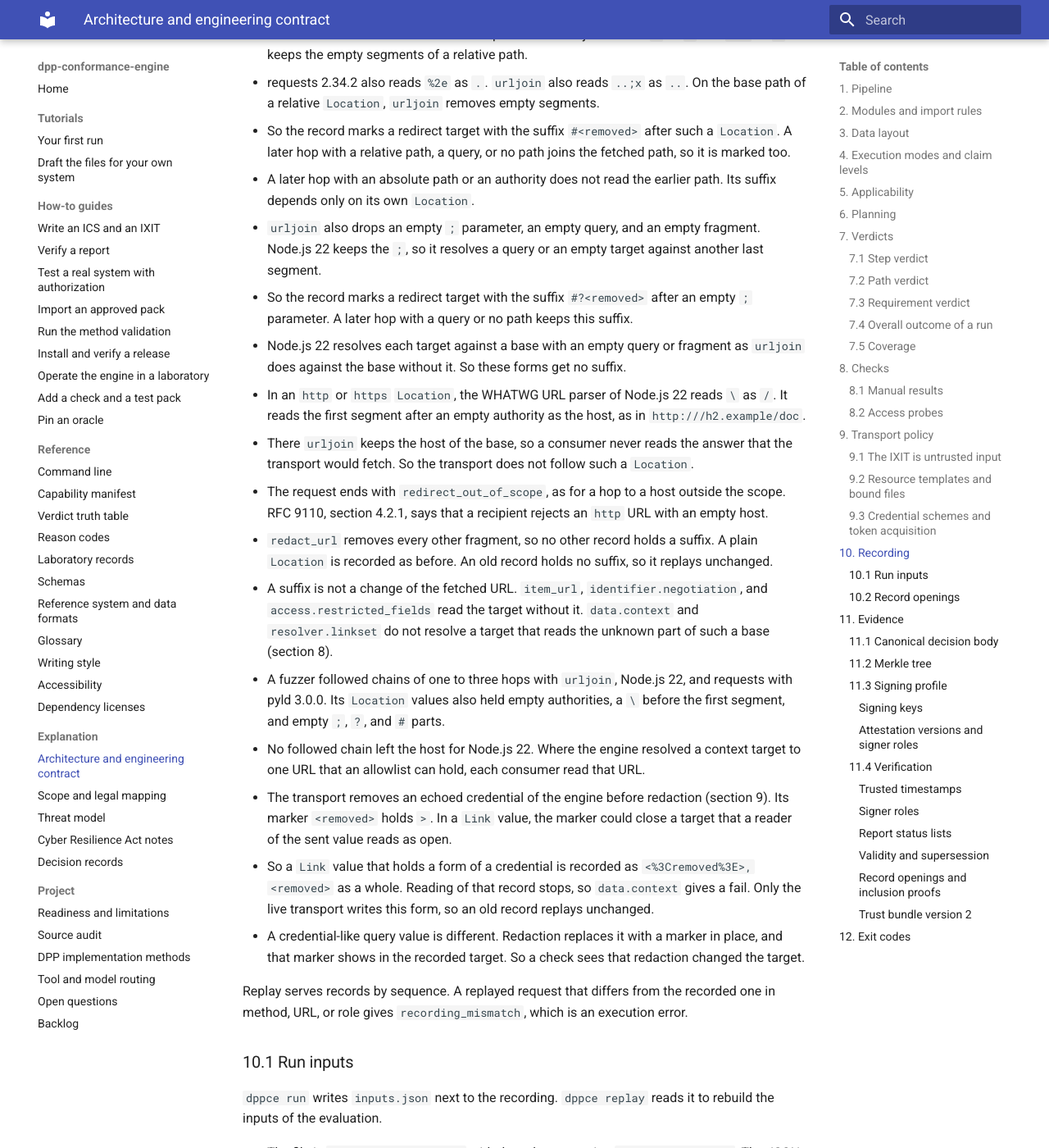
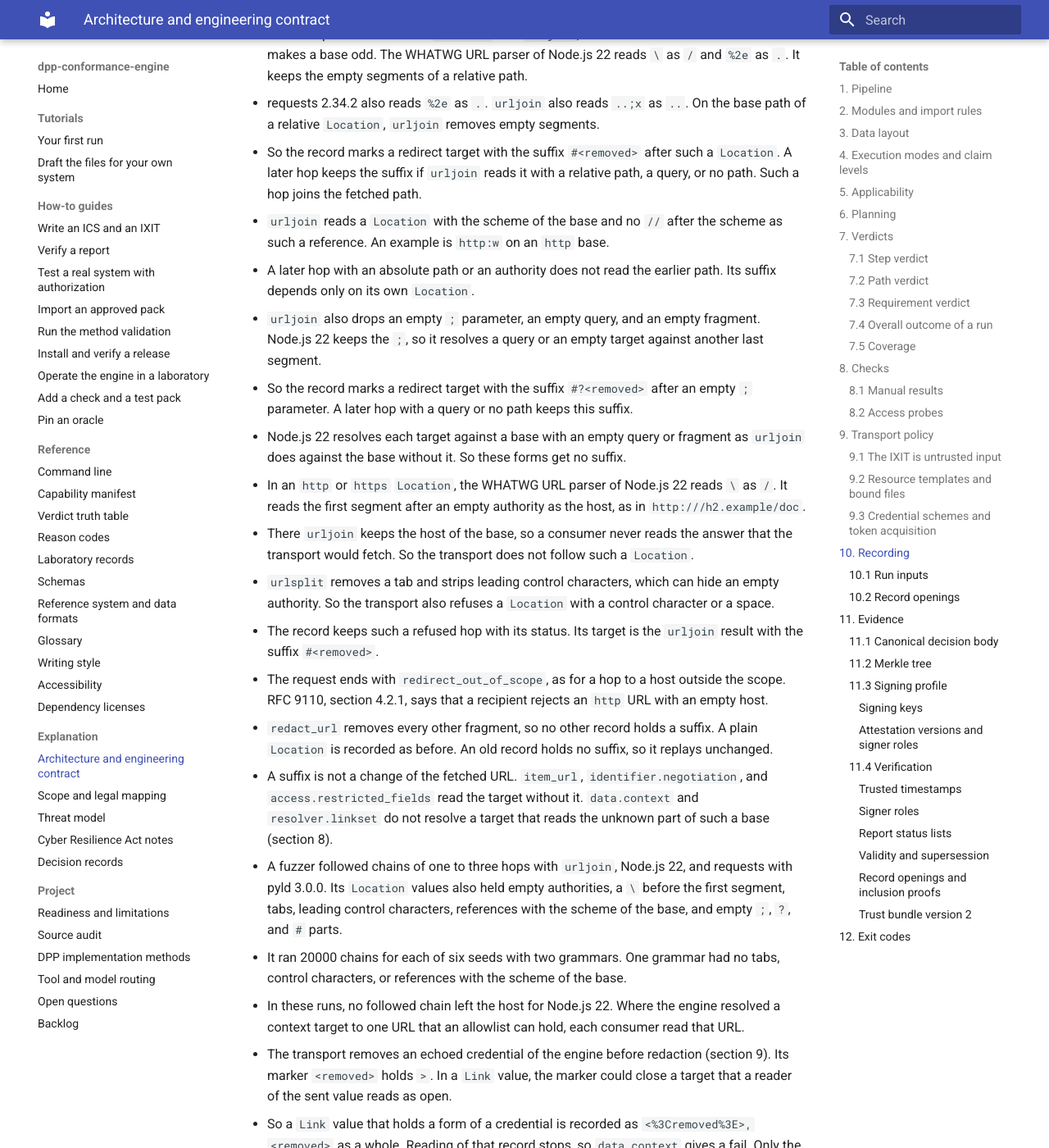
Before and after one commit to hadijannat/dpp-conformance-engine, an MkDocs documentation site: the page built from docs/explanation/architecture.md, in a window 1280 px wide and 1400 px high, scrolled down 54776 px. Shown: the whole window at 82% size. Built offline with MkDocs 1.6.1 and Material for MkDocs 9.7.7, drawn with Linux system fonts in a browser that asks for light colours; the version menu is left out; some of the changed text lies outside the part shown.

Commit message:
docs: state the control rule, the kept refused hop, and the sticky reference rule
Section 9 names the Location that is not a URL as the hop without a target
and a status. Section 10 and the reference system page state the sticky
rule as urljoin reads a reference, and the fuzz sentence names the runs of
w17/hops.py and w19/hops.py (seeds 18, 1818, 3, 4, 5, 6; 20000 chains each).

Co-Authored-By: Claude Opus 5.5 <noreply@anthropic.com>

```diff
--- a/docs/explanation/architecture.md
+++ b/docs/explanation/architecture.md
@@ -1406,10 +1406,12 @@ Every adapter uses one transport. Defaults: read-only methods, bounded, rate-lim
 - Redirects are followed by the transport, never by the HTTP library. Each hop is checked.
   An out-of-scope hop ends the request with `redirect_out_of_scope`. So does a `Location` that
   is not a URL. So does a `Location` that the WHATWG URL parser reads with another host than
-  `urljoin` does (section 10). A URL that cannot be parsed is never raised: it is `policy_denied`.
+  `urljoin` does, or one with a control character or a space (section 10). A URL that cannot be
+  parsed is never raised: it is `policy_denied`.
 - The transport follows only the statuses 301, 302, 303, 307, and 308, with a `Location`, for
   `GET`, `HEAD`, and `OPTIONS`. The record keeps each redirect target and, in parallel, the status
-  of the answer that named it. A refused hop keeps its target and its status too.
+  of the answer that named it. A refused hop keeps its target and its status too. A
+  `Location` that is not a URL gives no target and no status.
 - A request with `follow_redirects` false follows no hop. The record then holds the first answer,
   a redirect included, with no redirect target and no hop status.
 - A URL with a control character or a space is `policy_denied`. The URL parser would drop or
@@ -1849,7 +1851,10 @@ records/<id>.enc   one encrypted record each
 - requests 2.34.2 also reads `%2e` as `.`. `urljoin` also reads `..;x` as `..`. On the base path
   of a relative `Location`, `urljoin` removes empty segments.
 - So the record marks a redirect target with the suffix `#<removed>` after such a `Location`. A
-  later hop with a relative path, a query, or no path joins the fetched path, so it is marked too.
+  later hop keeps the suffix if `urljoin` reads it with a relative path, a query, or no path. Such
+  a hop joins the fetched path.
+- `urljoin` reads a `Location` with the scheme of the base and no `//` after the scheme as such a
+  reference. An example is `http:w` on an `http` base.
 - A later hop with an absolute path or an authority does not read the earlier path. Its suffix
   depends only on its own `Location`.
 - `urljoin` also drops an empty `;` parameter, an empty query, and an empty fragment. Node.js 22
@@ -1862,6 +1867,10 @@ records/<id>.enc   one encrypted record each
   reads the first segment after an empty authority as the host, as in `http:///h2.example/doc`.
 - There `urljoin` keeps the host of the base, so a consumer never reads the answer that the
   transport would fetch. So the transport does not follow such a `Location`.
+- `urlsplit` removes a tab and strips leading control characters, which can hide an empty
+  authority. So the transport also refuses a `Location` with a control character or a space.
+- The record keeps such a refused hop with its status. Its target is the `urljoin` result with the
+  suffix `#<removed>`.
 - The request ends with `redirect_out_of_scope`, as for a hop to a host outside the scope. RFC
   9110, section 4.2.1, says that a recipient rejects an `http` URL with an empty host.
 - `redact_url` removes every other fragment, so no other record holds a suffix. A plain
@@ -1871,9 +1880,12 @@ records/<id>.enc   one encrypted record each
   not resolve a target that reads the unknown part of such a base (section 8).
 - A fuzzer followed chains of one to three hops with `urljoin`, Node.js 22, and requests with
   pyld 3.0.0. Its `Location` values also held empty authorities, a `\` before the first segment,
-  and empty `;`, `?`, and `#` parts.
-- No followed chain left the host for Node.js 22. Where the engine resolved a context target to
-  one URL that an allowlist can hold, each consumer read that URL.
+  tabs, leading control characters, references with the scheme of the base, and empty `;`, `?`,
+  and `#` parts.
+- It ran 20000 chains for each of six seeds with two grammars. One grammar had no tabs, control
+  characters, or references with the scheme of the base.
+- In these runs, no followed chain left the host for Node.js 22. Where the engine resolved a
+  context target to one URL that an allowlist can hold, each consumer read that URL.
 - The transport removes an echoed credential of the engine before redaction (section 9). Its
   marker `<removed>` holds `>`. In a `Link` value, the marker could close a target that a reader
   of the sent value reads as open.
```
Also changed, not shown: docs/reference/reference-system.md (+4 -3 lines).
